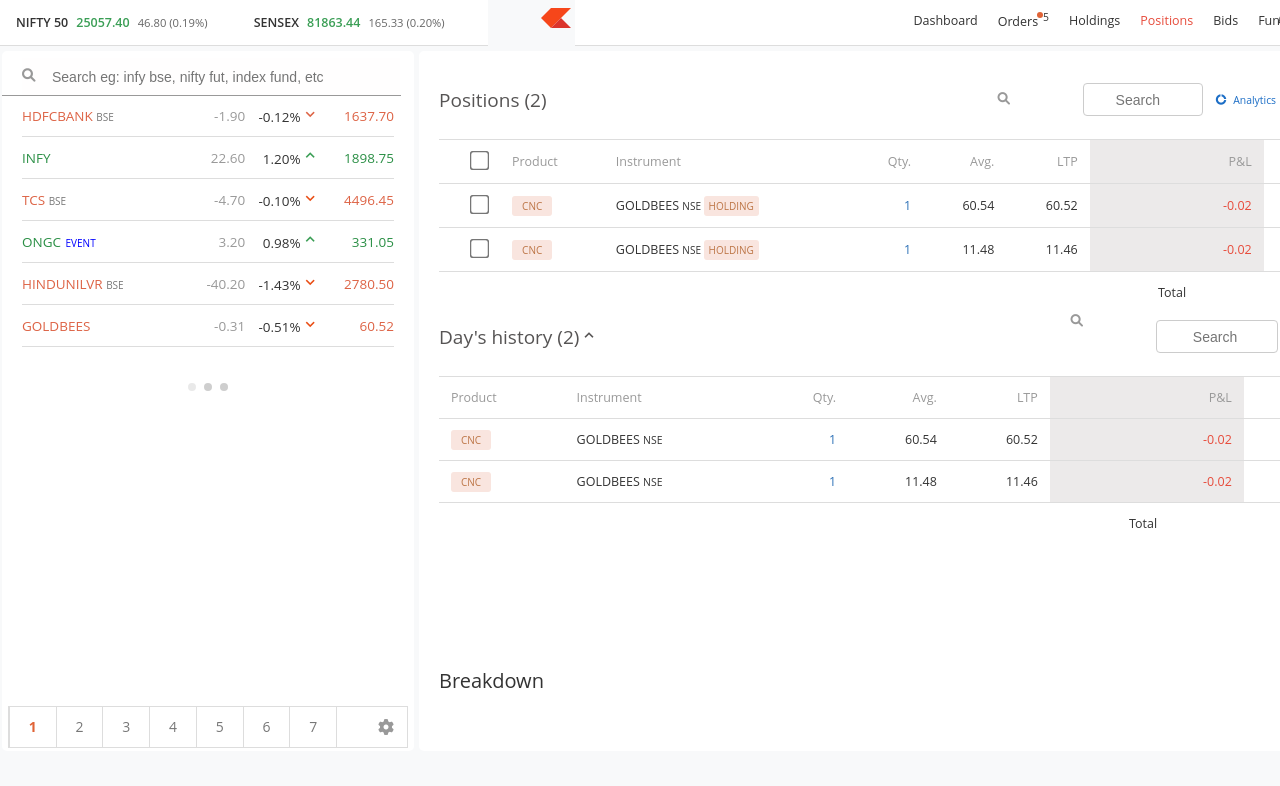
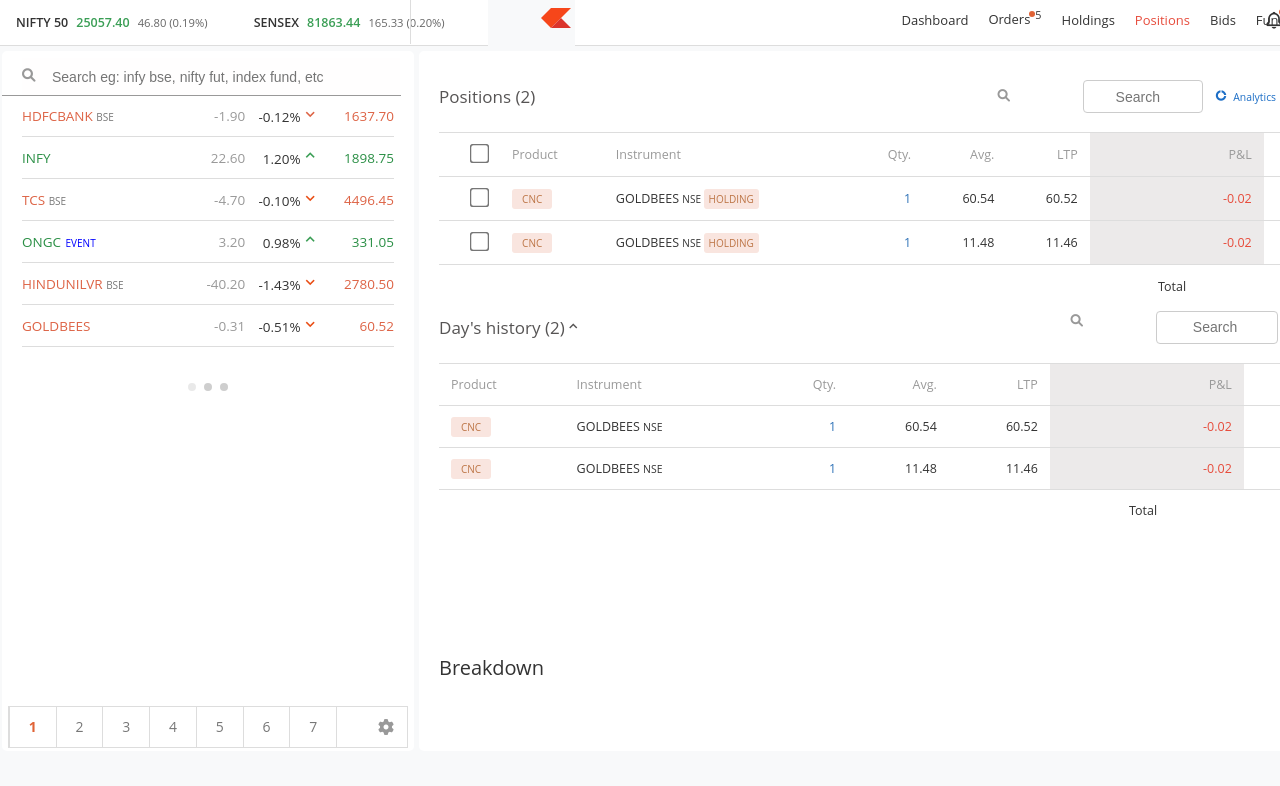
Before and after one commit to Mariappan05/dido1, a plain HTML site: page index.html in a window 1280 px wide. Shown: the top 786 px of the page. Drawn offline with nearby package versions, Linux system fonts and the light colour scheme.

Commit message:
index.html

```diff
--- a/index.html
+++ b/index.html
@@ -307,6 +307,7 @@
         td{
             padding: 12px;
             text-align: right;
+
             border-bottom: 1px solid #ddd;
         }
 
@@ -591,6 +592,14 @@
             transform: scale(1.5);
             margin: 2px;
         }
+        .vl {
+            border-left: 1px solid #ddd;
+            height: 44px;
+            position: absolute;
+            left: 32.3%;
+            margin-left: -3px;
+            top: 0;
+          }
     </style>
 </head>
 <body>
@@ -608,6 +617,7 @@
                 <span class="value" style="color:#3a9e55;font-weight: 550;">81863.44</span>
                 <span class="change">165.33 (0.20%)</span>
             </div>
+            <div class="vl"></div>
         </div>
     </div>
     <div class="header1">
@@ -615,24 +625,24 @@
             <img src="logo.svg" alt="Company Logo">
         </div>
         <nav>
-            <a href="#">Dashboard</a>
-            <a href="#">Orders<div class='notification-dots'></div><sup>5</sup></a>
-            <a href="#">Holdings</a>
-            <a href="#" class="active">Positions</a>
-            <a href="#">Bids</a>
-            <a href="#">Funds</a>
+            <a style="font-size: 13px;"href="#">Dashboard</a>
+            <a style="font-size: 13px;margin-top:-4px;"href="#">Orders<div class='notification-dots'></div><sup>5</sup></a>
+            <a style="font-size: 13px;"href="#">Holdings</a>
+            <a style="font-size: 13px;"href="#" class="active">Positions</a>
+            <a style="font-size: 13px;"href="#">Bids</a>
+            <a style="font-size: 13px;"href="#">Funds</a>
 
         </nav>
 
         <div class="user-info">
-            <i class='bx bx-bell' style="    margin-left: -30px;
+            <i class='bx bx-bell' style=" font-size:20px;margin-left: -30px;
     margin-right: 14px;"><div class='notification-dot'></div></i>
             <div class="circle-icon">
                 <span>SW</span>
 
             </div>
 
-            <span>TDS975</span>
+            <span style="font-size: 14px;">TDS975</span>
         </div>
 
     </div>
@@ -745,7 +755,7 @@
 
         <div class="positions-container" style="background-color: #ffffff!important;">
             <div class="positions-header">
-                <h2 style="color:#565454 !important;font-weight: normal;font-size: 19px;">Positions (2)</h2>
+                <h2 style="color:#565454 !important;font-weight: normal;font-size: 17px;">Positions (2)</h2>
                 <div class="analytics-download">
                     <div class="search-container-right" style="width: 177px;">
                     <input type="text" class="search-bars" placeholder=" Search">
@@ -791,7 +801,7 @@
             </table>
             <p style="margin-left: 719px;">Total<p class="red" style="margin-left: 890px;margin-top: -35px;">-0.04</d></p>
             <div class="positions-header">
-                <h2 style="color:#565454 !important;font-size: 19px;font-weight: normal;">Day's history (2)<bold><i class='bx bx-chevron-up'></i></bold></h2>
+                <h2 style="color:#565454 !important;font-size: 17px;font-weight: normal;">Day's history (2)<bold><i class='bx bx-chevron-up'></i></bold></h2>
                 <div class="analytics-download">
                     <div class="search-container-right1" style="width:132px;">
                         <input style="width:90px;margin-left:22px;" type="text" class="search-bars" placeholder="  Search">
```
